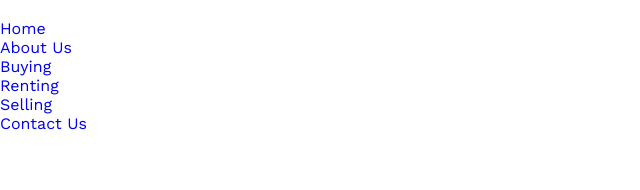
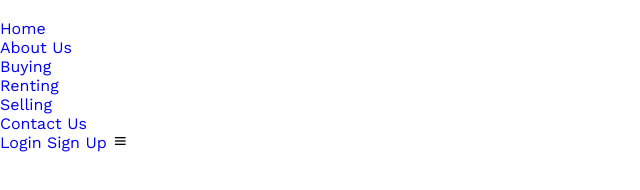
Before and after one commit to ErickOmondi97/Real-Estate-Website, a plain HTML site: page index.html in a window 1280 px wide. Shown: the whole page, without its empty margins (0-640 px from the left). Drawn offline with nearby package versions, Linux system fonts and the light colour scheme.

Commit message:
added the header

```diff
--- a/index.html
+++ b/index.html
@@ -12,6 +12,7 @@
   <title>RealESTate</title>
 </head>
 <body>
+  <header>
     <a href="#" class="logo">
       <img src="" alt="">
     </a>
@@ -25,6 +26,12 @@
       <li><a href="#">Contact Us</a></li>
     </ul>
 
+    <div class="h-btn">
+      <a href="#" class="h-btn1">Login</a>
+      <a href="#" class="h-btn2">Sign Up</a>
+      <div class="bx bx-menu" id="menu-icon"></div>
+    </div>
+  </header>
   <script src="./js/main.js"></script>
 </body>
 </html>
```
Lines whose indentation alone changed are shown as unchanged.
